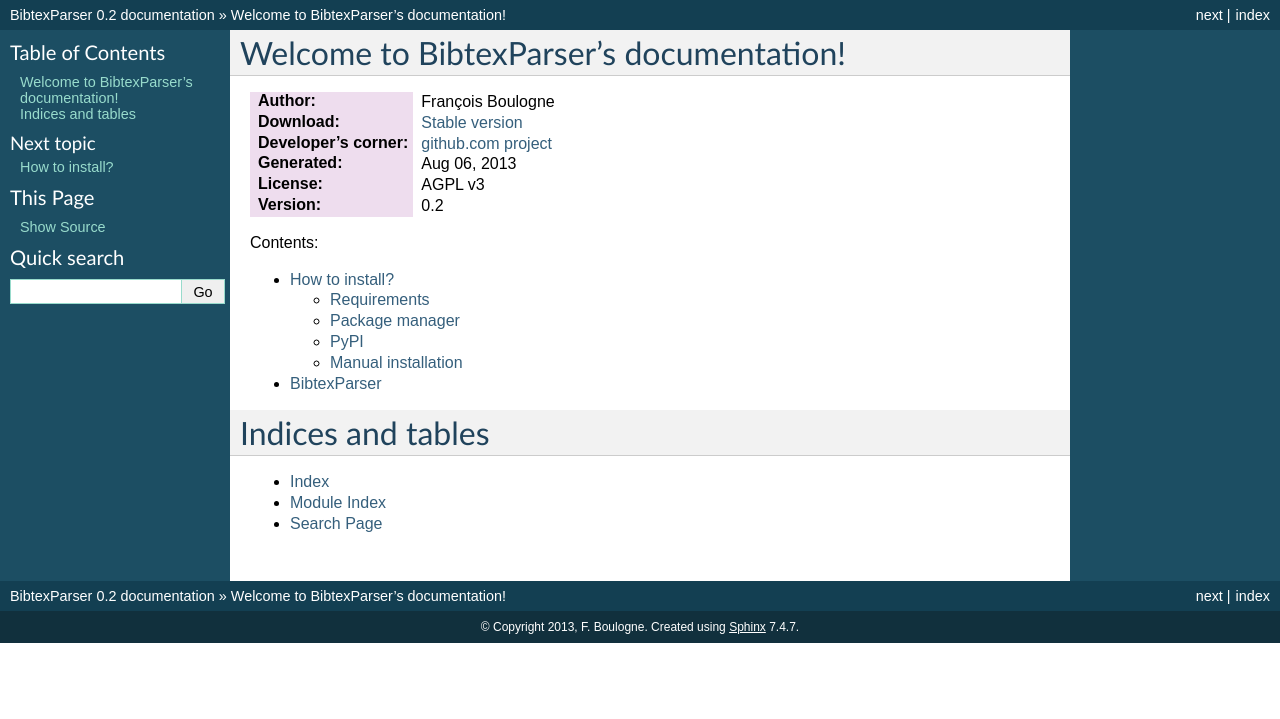
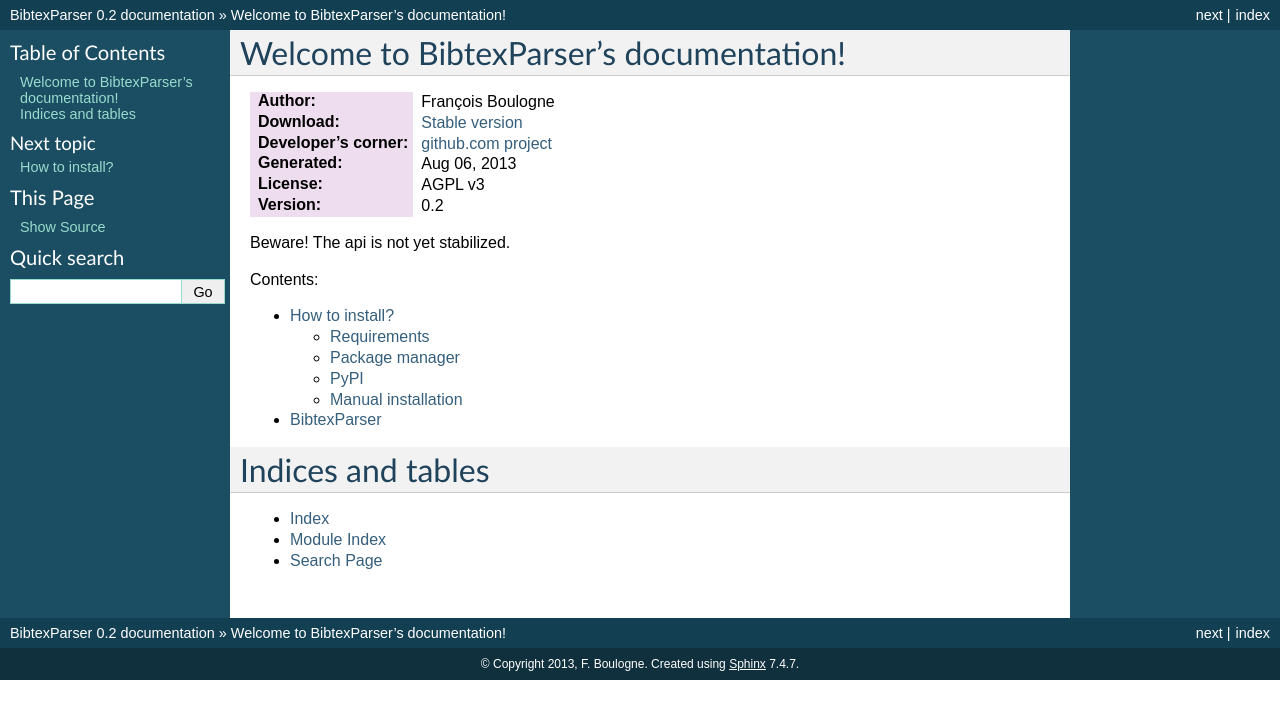
Before and after one commit to sciunto-org/python-bibtexparser, a Sphinx documentation site: the page built from docs/source/index.rst, in a window 1280 px wide. Shown: the top 719 px of the page. Built offline with Sphinx 7.4.7, drawn with Linux system fonts in a browser that asks for light colours.

Commit message:
add warning

```diff
--- a/docs/source/index.rst
+++ b/docs/source/index.rst
@@ -7,9 +7,6 @@
 ========================================
 
 
-
-
-
 :Author: François Boulogne
 :Download: `Stable version <http://source.sciunto.org/>`_
 :Developer's corner: `github.com project <https://github.com/sciunto/python-bibtexparser>`_
@@ -17,6 +14,8 @@
 :License: AGPL v3
 :Version: |release|
 
+
+Beware! The api is not yet stabilized.
 
 Contents:
 
```
